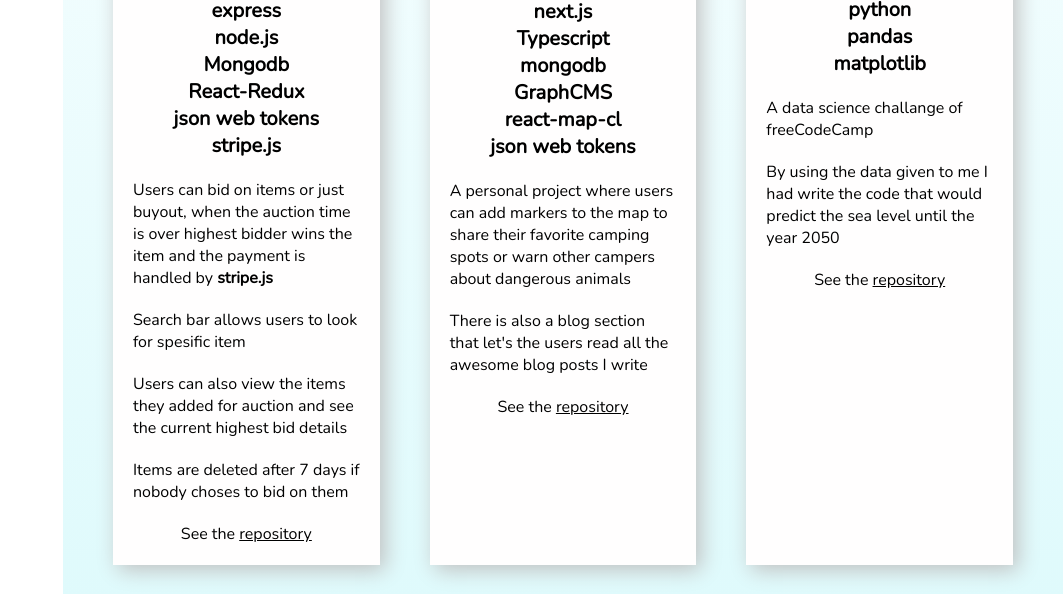
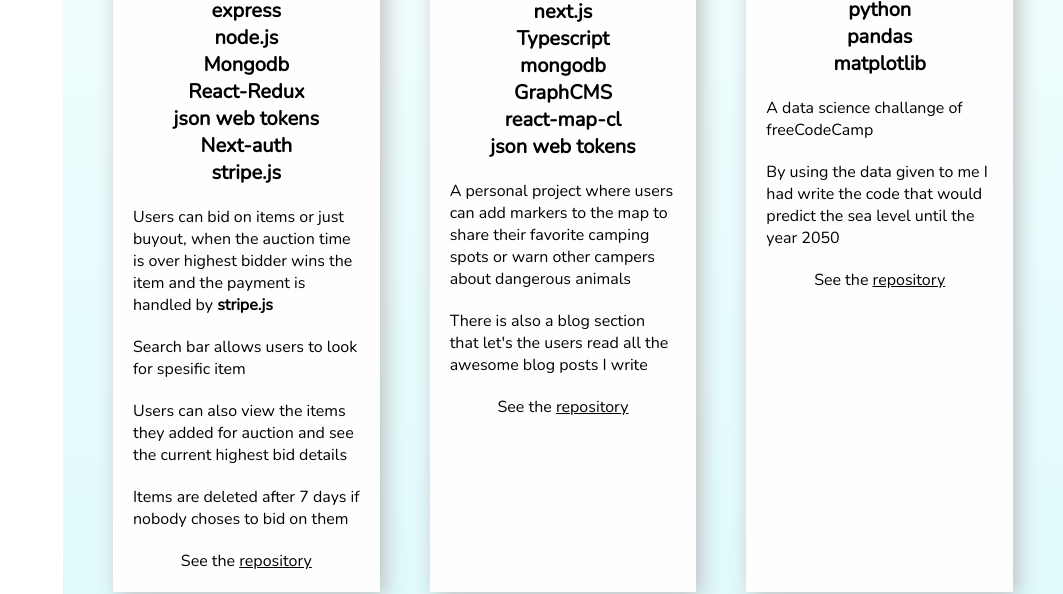
Before and after one commit to ilci66/personal-portfolio-website, a website built with webpack: page public/index.html in a window 1280 px wide. Shown: the part 960-1554 px from the top of the page, without its empty margins (217-1280 px from the left). Built offline with nearby package versions, Linux system fonts and the light colour scheme; a web font is replaced by a local one.

Commit message:
minor addition

```diff
--- a/public/index.html
+++ b/public/index.html
@@ -97,6 +97,7 @@
                 <li class=" font-1 grid-list"><b>Mongodb</b></li>
                 <li class=" font-1 grid-list"><b>React-Redux</b></li>
                 <li class=" font-1 grid-list"><b>json web tokens</b></li>
+                <li class=" font-1 grid-list"><b>Next-auth</b></li>
                 <li class=" font-1 grid-list"><b>stripe.js</b></li>
               </ul>
               <p class="font-1 project-text">Users can bid on items or just buyout, when the auction time  is over highest bidder wins the item and the payment is handled by <b>stripe.js</b></p>
```
